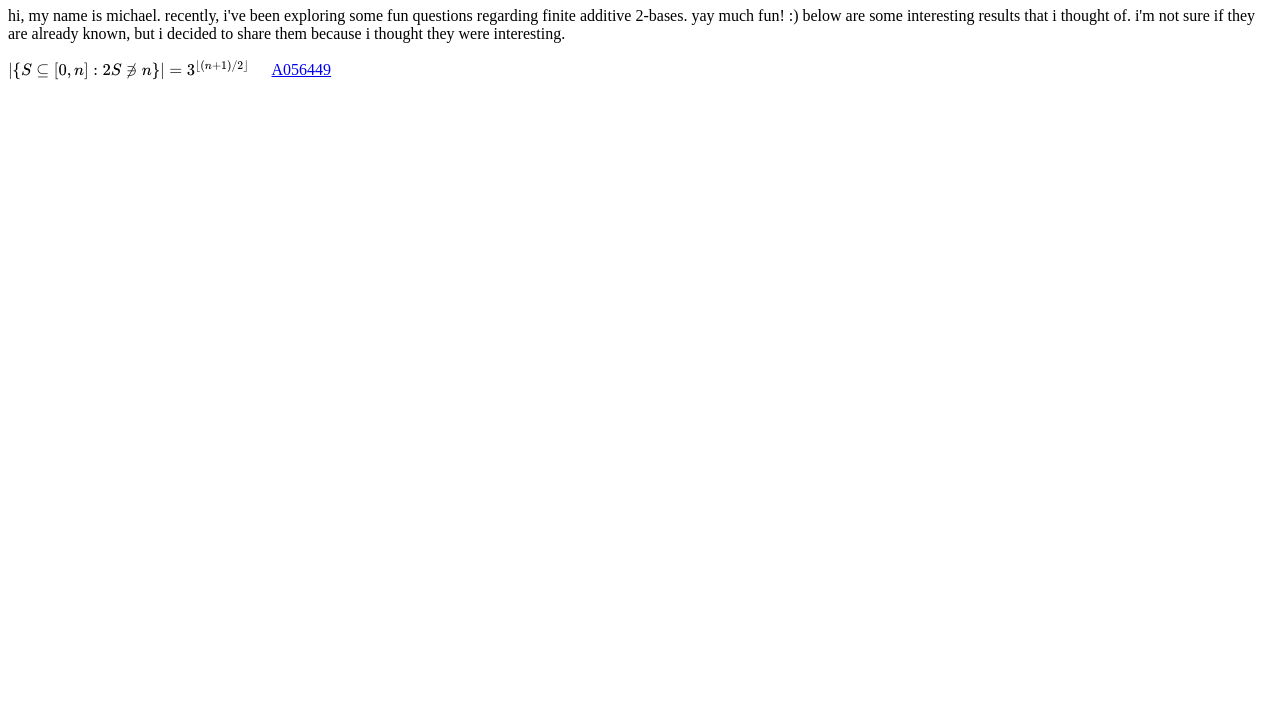
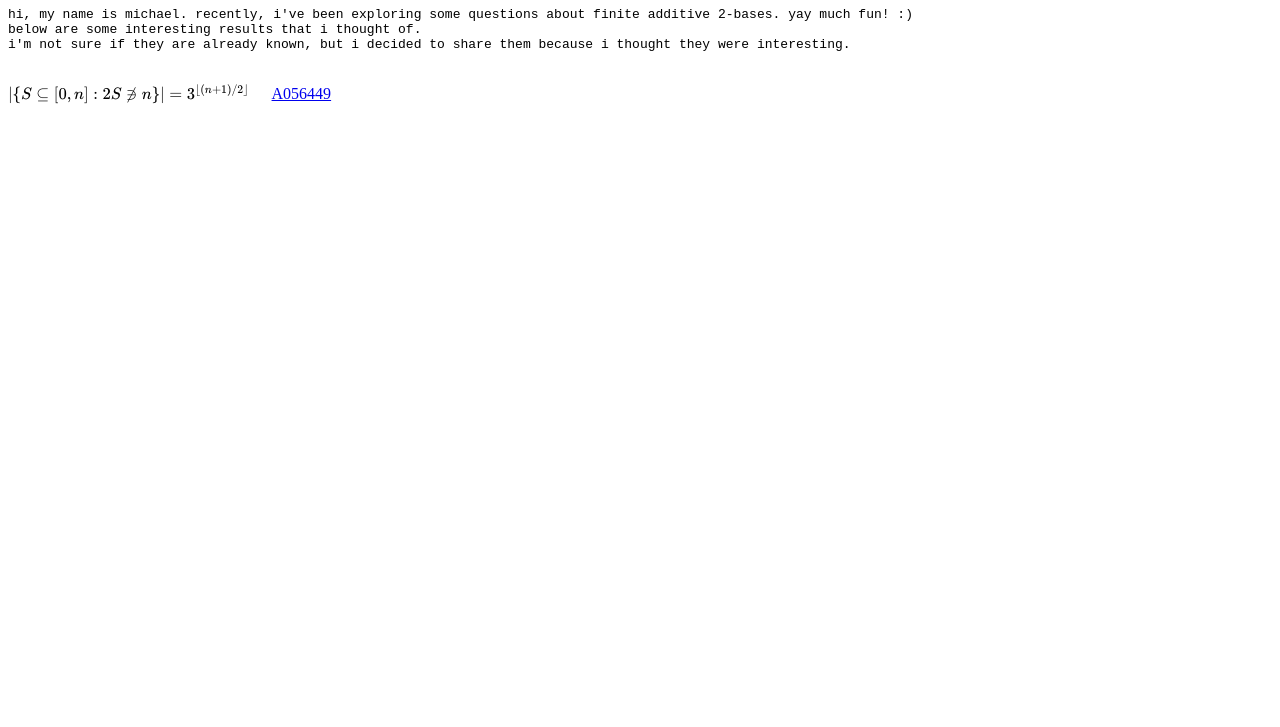
Before and after one commit to mccode187/mccode187, a plain HTML site: page index.html in a window 1280 px wide. Shown: the part 73-800 px from the top of the page. Drawn offline with nearby package versions, Linux system fonts and the light colour scheme.

Commit message:
Update index.html

```diff
--- a/index.html
+++ b/index.html
@@ -9,11 +9,11 @@
 </head>
 <body>
   <h1>Math!</h1>
-  <p>
-    hi, my name is michael. recently, i've been exploring some fun questions regarding finite additive 2-bases. yay much fun! :)
-    below are some interesting results that i thought of.
-    i'm not sure if they are already known, but i decided to share them because i thought they were interesting.
-  </p>
+  <pre>
+hi, my name is michael. recently, i've been exploring some questions about finite additive 2-bases. yay much fun! :)
+below are some interesting results that i thought of.
+i'm not sure if they are already known, but i decided to share them because i thought they were interesting.
+  </pre>
   <p>
     \(|\{S \subseteq [0,n] : 2S \not \ni n\}| = 3^{\lfloor (n+1)/2 \rfloor}\) &emsp;
     <a target="_blank" rel="noopener noreferrer" href="https://oeis.org/A056449">A056449</a>
```
